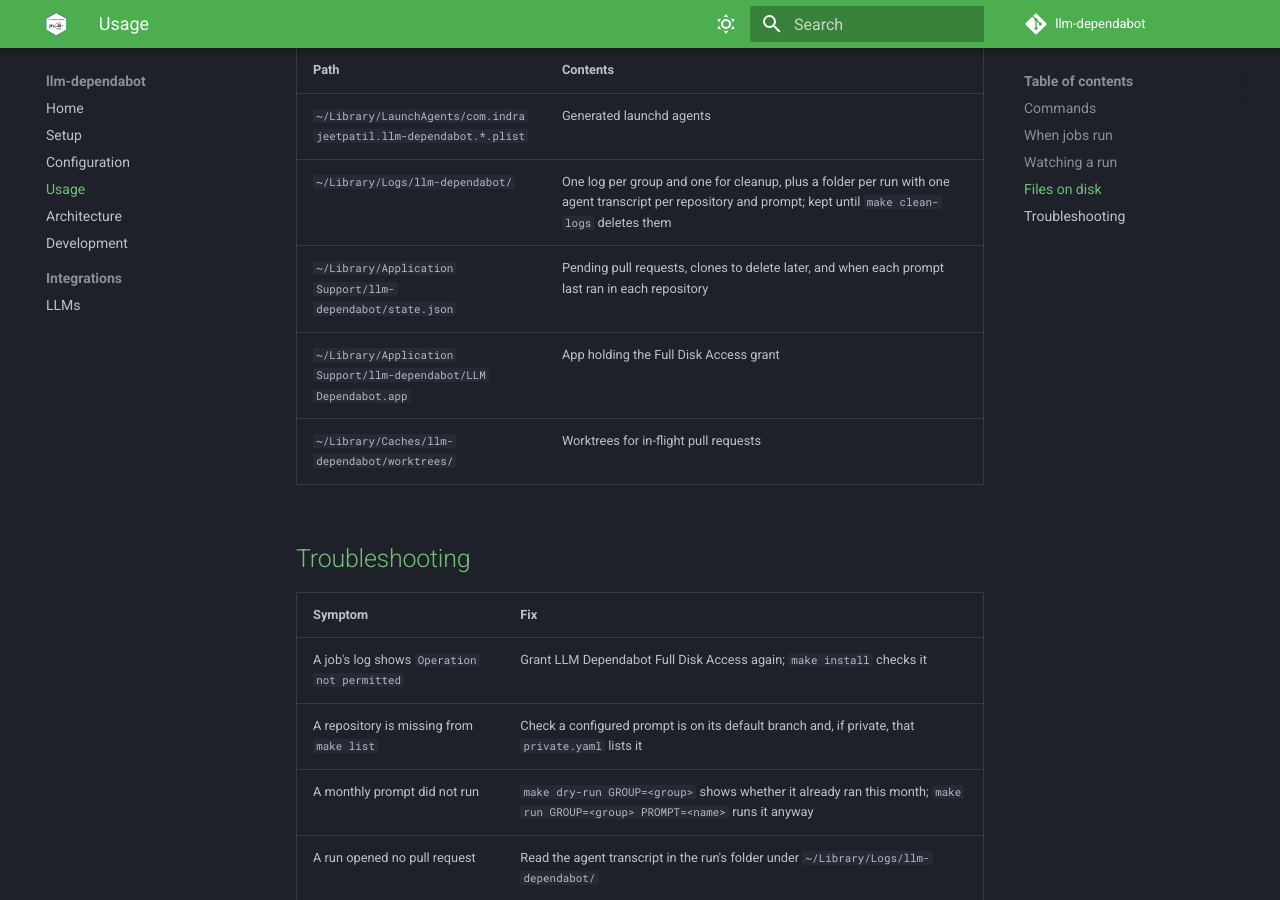
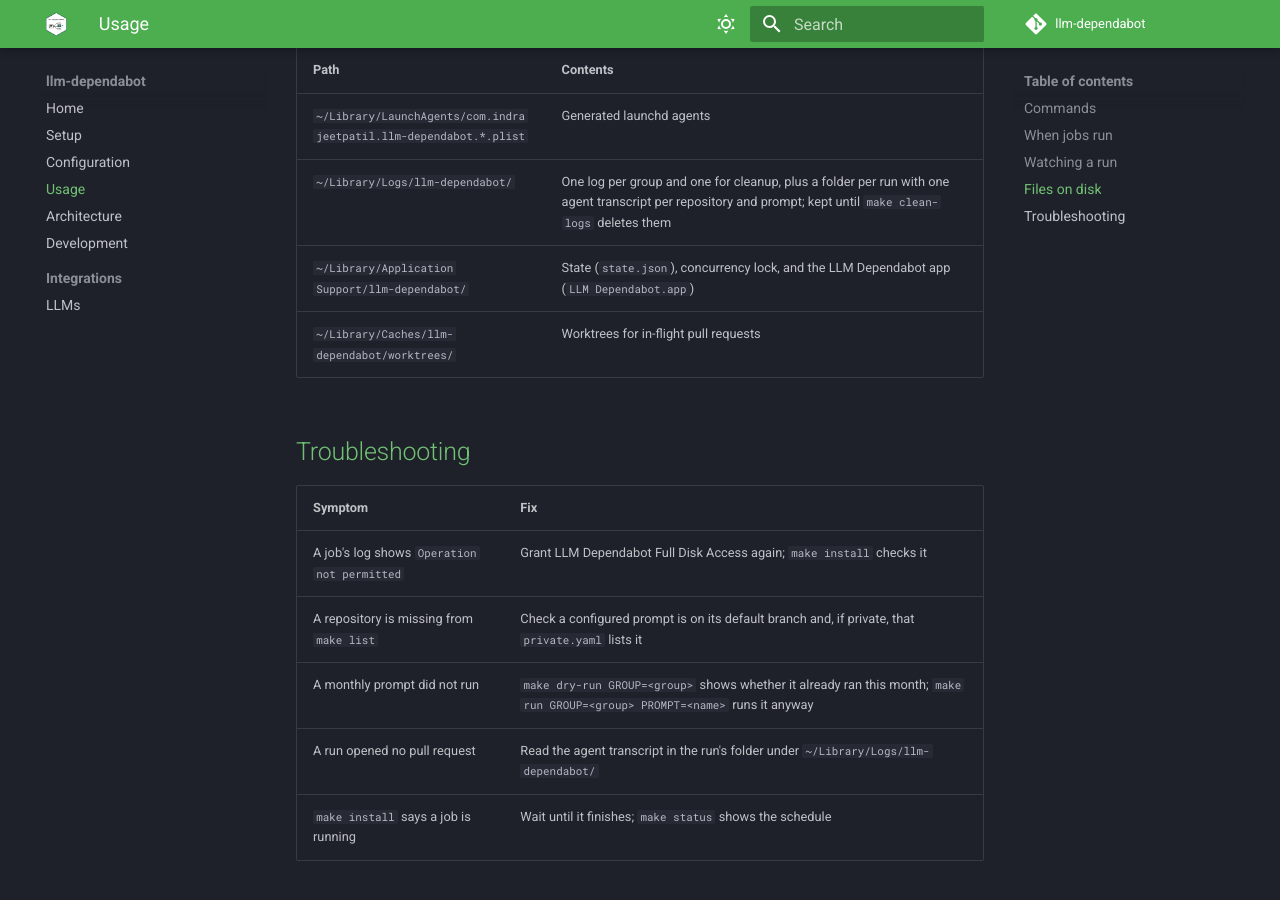
Before and after one commit to IndrajeetPatil/llm-dependabot, an MkDocs documentation site: the page built from docs/usage.md, in a window 1280 px wide and 900 px high, scrolled down 2423 px. Built offline with MkDocs 1.6.1 and Material for MkDocs 9.7.7, drawn with Linux system fonts in a browser that asks for light colours; comment, search, counter and statistics services are not loaded; some of the changed text lies outside the part shown.

Commit message:
docs(usage): clarify CLI-wrapping scope and state folder in disk table

```diff
--- a/docs/usage.md
+++ b/docs/usage.md
@@ -77,8 +77,7 @@ whole run. Each agent's own output goes to its transcript,
 | --- | --- |
 | `~/Library/LaunchAgents/com.indrajeetpatil.llm-dependabot.*.plist` | Generated launchd agents |
 | `~/Library/Logs/llm-dependabot/` | One log per group and one for cleanup, plus a folder per run with one agent transcript per repository and prompt; kept until `make clean-logs` deletes them |
-| `~/Library/Application Support/llm-dependabot/state.json` | Pending pull requests, clones to delete later, and when each prompt last ran in each repository |
-| `~/Library/Application Support/llm-dependabot/LLM Dependabot.app` | App holding the Full Disk Access grant |
+| `~/Library/Application Support/llm-dependabot/` | State (`state.json`), concurrency lock, and the LLM Dependabot app (`LLM Dependabot.app`) |
 | `~/Library/Caches/llm-dependabot/worktrees/` | Worktrees for in-flight pull requests |
 
 ## Troubleshooting
```
Also changed, not shown: other parts of docs/usage.md (+2 -2 lines).
